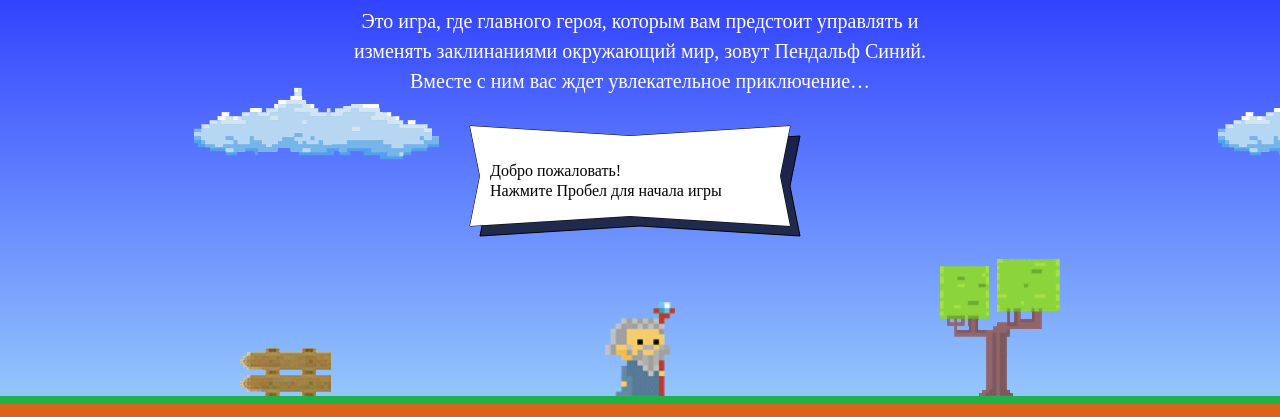
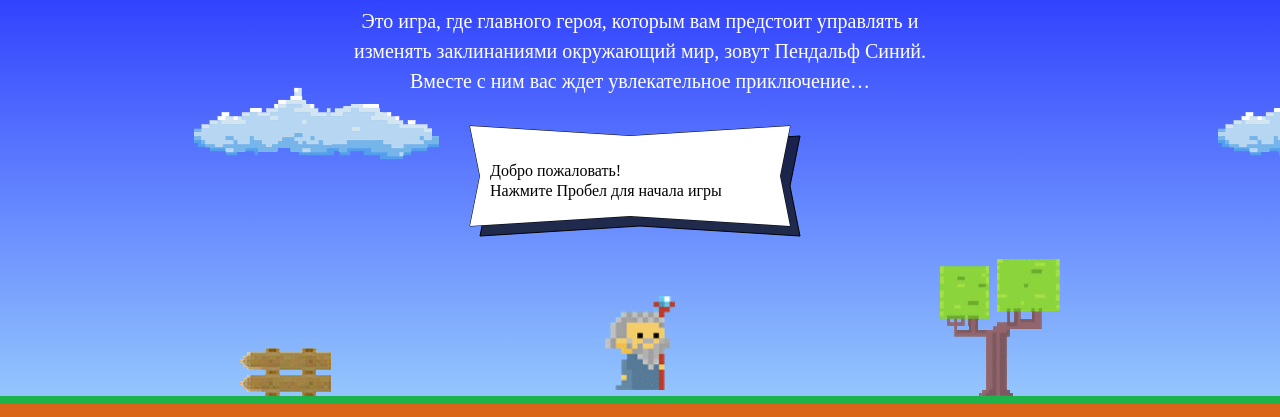
Before and after one commit to rewoop/Code-and-magick, a website: page index.html in a window 1280 px wide. Shown: the part 203-620 px from the top of the page. Drawn offline with Linux system fonts and the light colour scheme; a web font is replaced by a local one.

Commit message:
Исправил ошибку

```diff
--- a/index.html
+++ b/index.html
@@ -201,7 +201,7 @@
     return playgroundX/2 - wizardWidth/2;
   }
   var getWizardY = function (height) {
-    return playgroundY - getWizardHeight();
+    return playgroundY/3*2;
   }
 </script>
 <script src="js/game.js"></script>
```
